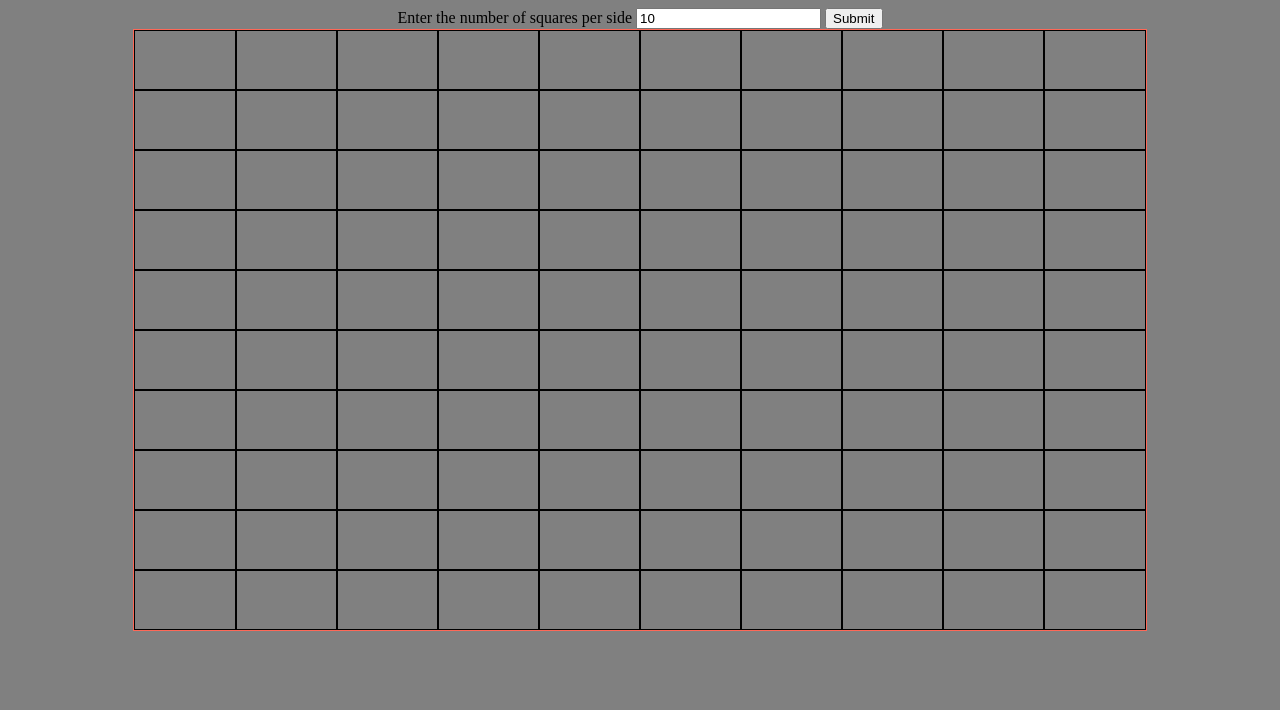
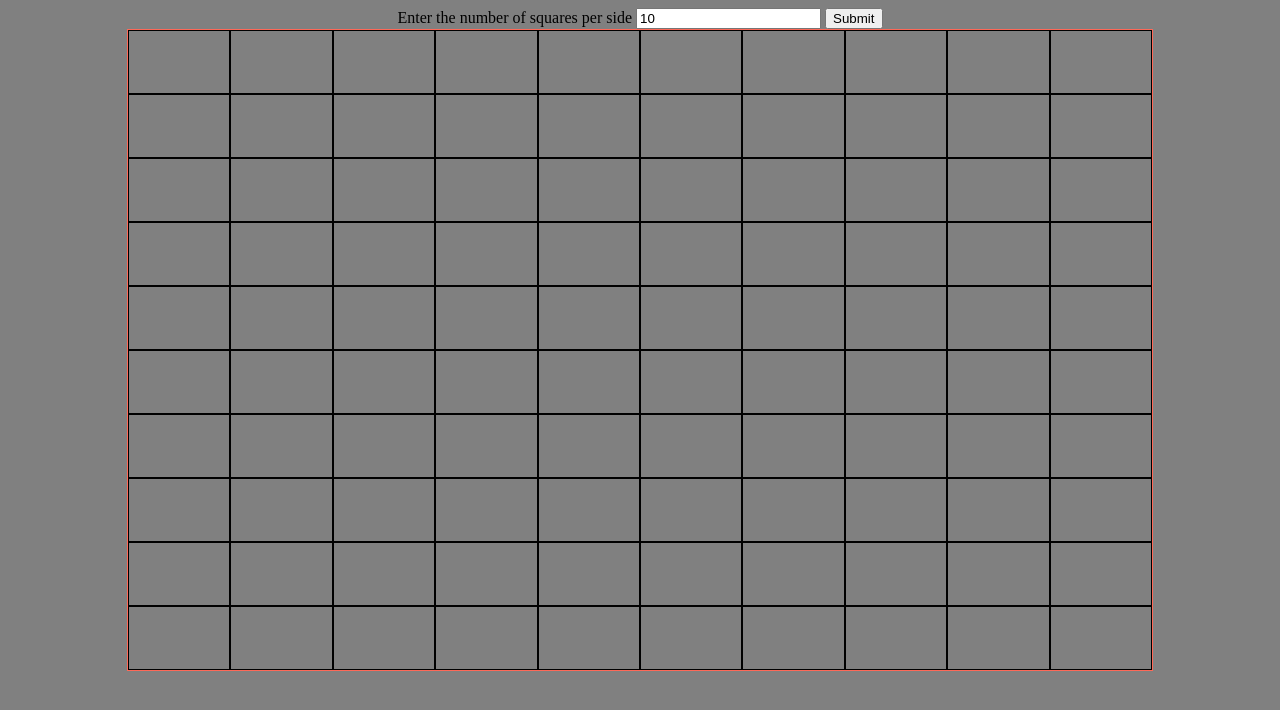
Before and after one commit to sajidahamed-git/Odin, a plain HTML site: page EtchaSketch/index.html in a window 1280 px wide. Both pictures are taken after a click on the button "Submit". Drawn offline with Linux system fonts and the light colour scheme.

Commit message:
all functionality working

```diff
--- a/EtchaSketch/index.html
+++ b/EtchaSketch/index.html
@@ -2,7 +2,7 @@
 <html lang="en">
   <head>
     <meta charset="UTF-8" />
-    <meta name="viewport" content="width=device-width, initial-scale=1.0" />
+
     <title>Etch a Sketch</title>
     <link rel="stylesheet" href="styles.css" />
   </head>
--- a/EtchaSketch/script.js
+++ b/EtchaSketch/script.js
@@ -10,14 +10,13 @@ function generatecontainerhtml() {
       containerHTML += oneboxHTML;
     }
     container.innerHTML = containerHTML;
-    const boxsizewidth = 1500 / rows; // depends upon max width of the container
-    const boxsizeheight = 600 / rows;
+
 
     const boxes = document.querySelectorAll(".boxes");
 
     boxes.forEach((box) => {
       box.style.width = `calc((100% / ${rows})`;
-      box.style.height = `${boxsizeheight}px`;
+      box.style.height = `calc((100% / ${rows})`;
     });
 
     boxes.forEach((box) => {
--- a/EtchaSketch/styles.css
+++ b/EtchaSketch/styles.css
@@ -13,8 +13,8 @@ body{background-color: grey;}
 .container {
   display: flex;
   flex-wrap: wrap;
-  max-width: 80%;
-  max-height: 80%;
+  max-width: 80vw;
+  height: 80vh;
   border: 0.1px solid rgb(255, 104, 87);
   margin: auto;
   padding: 0;
```
